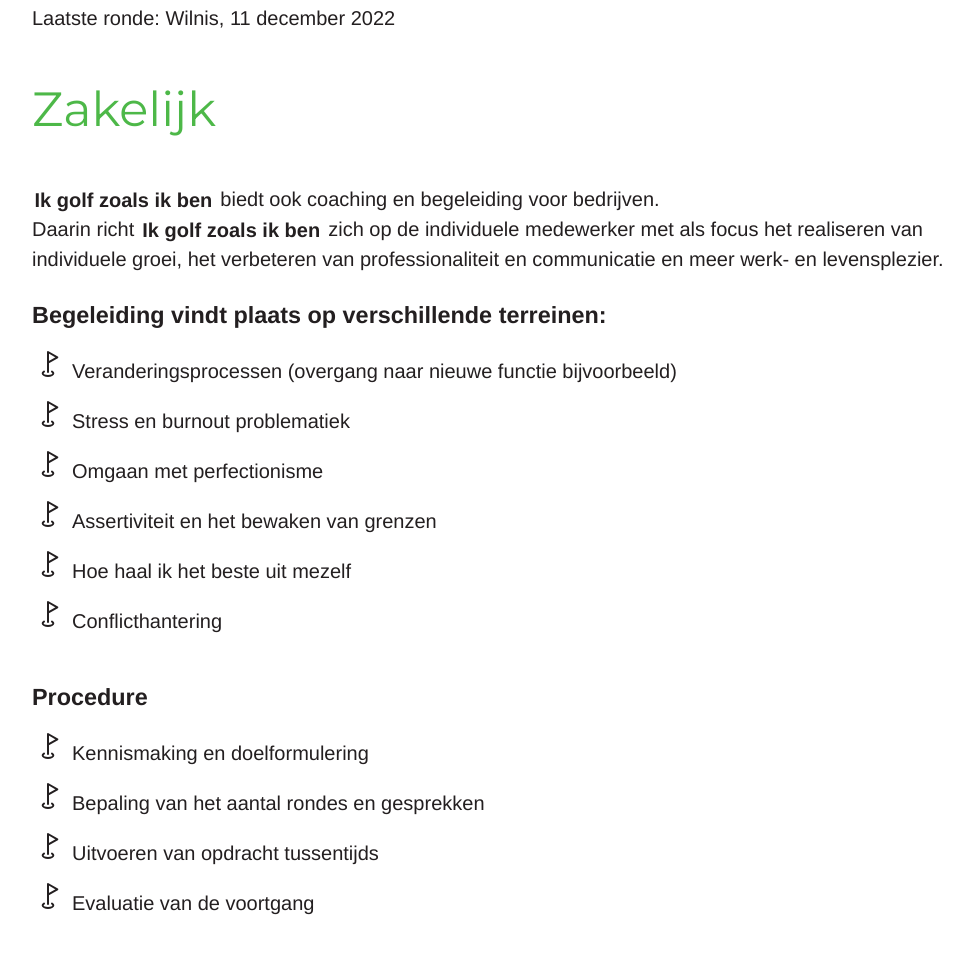
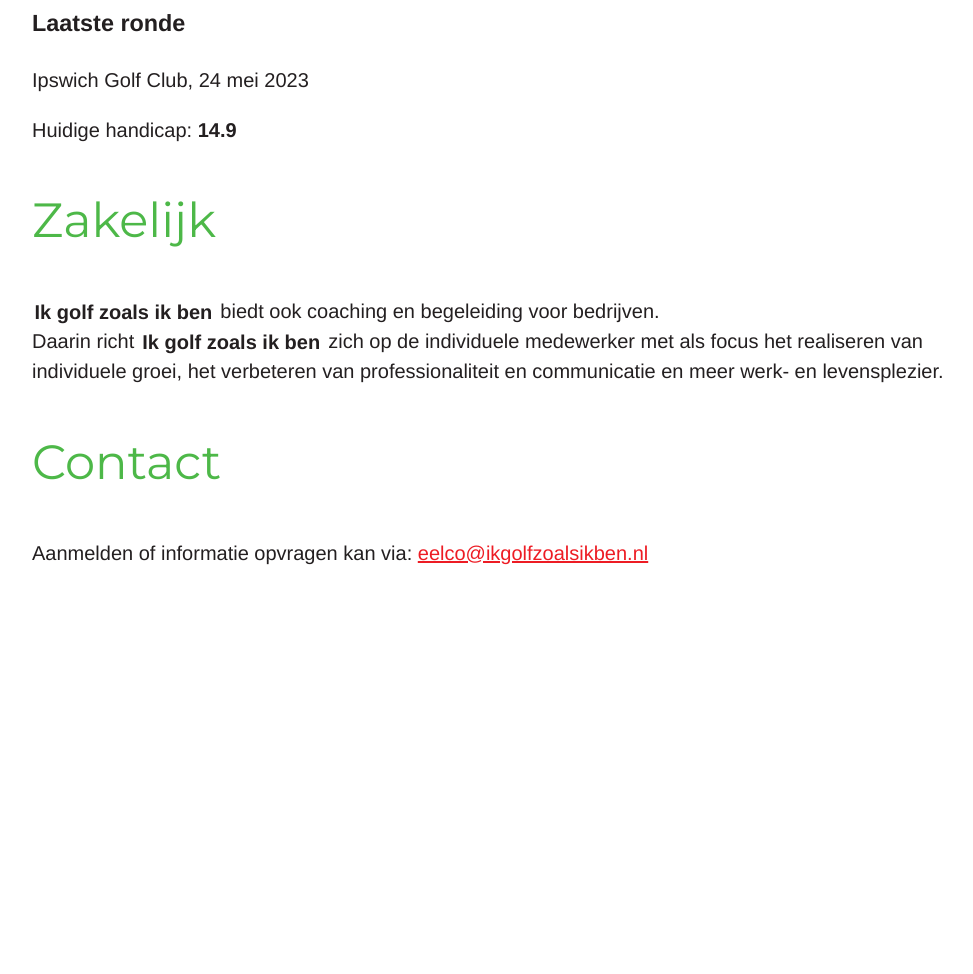
Before and after one commit to Eles72/ikgolfzoalsikben.nl, a plain HTML site: page index.html in a window 1280 px wide. Shown: the part 3826-4800 px from the top of the page, without its empty margins (148-1121 px from the left). After the commit the page ends 4514 px from the top, so only its background shows below. Drawn offline with Linux system fonts and the light colour scheme.

Commit message:
Update index.html

```diff
--- a/index.html
+++ b/index.html
@@ -10,7 +10,6 @@
     <link href="https://fonts.googleapis.com/css2?family=Montserrat&display=swap" rel="stylesheet">
     <link rel="stylesheet" href="./static/css/styles.css">
 
-    <script src="./static/js/scripts.js" defer></script>
 </head>
 <body>
     <header id="introductie">
@@ -199,104 +198,16 @@
                 </li>
             </ul>
 
-            <p>Eelco Olde is GZ-psycholoog, systeemtherapeut i.o. en EMDR practitioner. Huidige handicap: 17,0</p>
+            <p>Eelco Olde is GZ-psycholoog, systeemtherapeut i.o. en EMDR practitioner. </p>
 
-            <p>Laatste ronde: Wilnis, <time>11 december 2022</time></p>
+            <h3>Laatste ronde</h3>
+            <p>Ipswich Golf Club, <time>24 mei 2023</time></p>
+            <p>Huidige handicap: <strong>14.9</strong></p>
         </section>
 
         <section id="zakelijk">
             <h2>Zakelijk</h2>
             <p><em>Ik golf zoals ik ben</em> biedt ook coaching en begeleiding voor bedrijven. <br>Daarin richt <em>Ik golf zoals ik ben</em> zich op de individuele medewerker met als focus het realiseren van individuele groei, het verbeteren van professionaliteit en communicatie en meer werk- en levensplezier.</p>
-
-            <h3>Begeleiding vindt plaats op verschillende terreinen:</h3>
-
-            <ul>
-                <li>
-                    <svg width="32" height="32" viewBox="0 0 24 24" stroke-width="1.5" stroke="currentColor" fill="none" stroke-linecap="round" stroke-linejoin="round">
-                        <path stroke="none" d="M0 0h24v24H0z" fill="none"/>
-                        <path d="M12 18v-15l7 4l-7 4" />
-                        <path d="M9 17.67c-.62 .36 -1 .82 -1 1.33c0 1.1 1.8 2 4 2s4 -.9 4 -2c0 -.5 -.38 -.97 -1 -1.33" />
-                    </svg>
-                    Veranderingsprocessen (overgang naar nieuwe functie bijvoorbeeld)
-                </li>
-                <li>
-                    <svg width="32" height="32" viewBox="0 0 24 24" stroke-width="1.5" stroke="currentColor" fill="none" stroke-linecap="round" stroke-linejoin="round">
-                        <path stroke="none" d="M0 0h24v24H0z" fill="none"/>
-                        <path d="M12 18v-15l7 4l-7 4" />
-                        <path d="M9 17.67c-.62 .36 -1 .82 -1 1.33c0 1.1 1.8 2 4 2s4 -.9 4 -2c0 -.5 -.38 -.97 -1 -1.33" />
-                    </svg>
-                    Stress en burnout problematiek
-                </li>
-                <li>
-                    <svg width="32" height="32" viewBox="0 0 24 24" stroke-width="1.5" stroke="currentColor" fill="none" stroke-linecap="round" stroke-linejoin="round">
-                        <path stroke="none" d="M0 0h24v24H0z" fill="none"/>
-                        <path d="M12 18v-15l7 4l-7 4" />
-                        <path d="M9 17.67c-.62 .36 -1 .82 -1 1.33c0 1.1 1.8 2 4 2s4 -.9 4 -2c0 -.5 -.38 -.97 -1 -1.33" />
-                    </svg>
-                    Omgaan met perfectionisme
-                </li>
-                <li>
-                    <svg width="32" height="32" viewBox="0 0 24 24" stroke-width="1.5" stroke="currentColor" fill="none" stroke-linecap="round" stroke-linejoin="round">
-                        <path stroke="none" d="M0 0h24v24H0z" fill="none"/>
-                        <path d="M12 18v-15l7 4l-7 4" />
-                        <path d="M9 17.67c-.62 .36 -1 .82 -1 1.33c0 1.1 1.8 2 4 2s4 -.9 4 -2c0 -.5 -.38 -.97 -1 -1.33" />
-                    </svg>
-                    Assertiviteit en het bewaken van grenzen
-                </li>
-                <li>
-                    <svg width="32" height="32" viewBox="0 0 24 24" stroke-width="1.5" stroke="currentColor" fill="none" stroke-linecap="round" stroke-linejoin="round">
-                        <path stroke="none" d="M0 0h24v24H0z" fill="none"/>
-                        <path d="M12 18v-15l7 4l-7 4" />
-                        <path d="M9 17.67c-.62 .36 -1 .82 -1 1.33c0 1.1 1.8 2 4 2s4 -.9 4 -2c0 -.5 -.38 -.97 -1 -1.33" />
-                    </svg>
-                    Hoe haal ik het beste uit mezelf
-                </li>
-                <li>
-                    <svg width="32" height="32" viewBox="0 0 24 24" stroke-width="1.5" stroke="currentColor" fill="none" stroke-linecap="round" stroke-linejoin="round">
-                        <path stroke="none" d="M0 0h24v24H0z" fill="none"/>
-                        <path d="M12 18v-15l7 4l-7 4" />
-                        <path d="M9 17.67c-.62 .36 -1 .82 -1 1.33c0 1.1 1.8 2 4 2s4 -.9 4 -2c0 -.5 -.38 -.97 -1 -1.33" />
-                    </svg>
-                    Conflicthantering
-                </li>
-            </ul>
-
-            <h3>Procedure</h3>
-
-            <ul>
-                <li>
-                    <svg width="32" height="32" viewBox="0 0 24 24" stroke-width="1.5" stroke="currentColor" fill="none" stroke-linecap="round" stroke-linejoin="round">
-                        <path stroke="none" d="M0 0h24v24H0z" fill="none"/>
-                        <path d="M12 18v-15l7 4l-7 4" />
-                        <path d="M9 17.67c-.62 .36 -1 .82 -1 1.33c0 1.1 1.8 2 4 2s4 -.9 4 -2c0 -.5 -.38 -.97 -1 -1.33" />
-                    </svg>
-                    Kennismaking en doelformulering
-                </li>
-                <li>
-                    <svg width="32" height="32" viewBox="0 0 24 24" stroke-width="1.5" stroke="currentColor" fill="none" stroke-linecap="round" stroke-linejoin="round">
-                        <path stroke="none" d="M0 0h24v24H0z" fill="none"/>
-                        <path d="M12 18v-15l7 4l-7 4" />
-                        <path d="M9 17.67c-.62 .36 -1 .82 -1 1.33c0 1.1 1.8 2 4 2s4 -.9 4 -2c0 -.5 -.38 -.97 -1 -1.33" />
-                    </svg>
-                    Bepaling van het aantal rondes en gesprekken
-                </li>
-                <li>
-                    <svg width="32" height="32" viewBox="0 0 24 24" stroke-width="1.5" stroke="currentColor" fill="none" stroke-linecap="round" stroke-linejoin="round">
-                        <path stroke="none" d="M0 0h24v24H0z" fill="none"/>
-                        <path d="M12 18v-15l7 4l-7 4" />
-                        <path d="M9 17.67c-.62 .36 -1 .82 -1 1.33c0 1.1 1.8 2 4 2s4 -.9 4 -2c0 -.5 -.38 -.97 -1 -1.33" />
-                    </svg>
-                    Uitvoeren van opdracht tussentijds
-                </li>
-                <li>
-                    <svg width="32" height="32" viewBox="0 0 24 24" stroke-width="1.5" stroke="currentColor" fill="none" stroke-linecap="round" stroke-linejoin="round">
-                        <path stroke="none" d="M0 0h24v24H0z" fill="none"/>
-                        <path d="M12 18v-15l7 4l-7 4" />
-                        <path d="M9 17.67c-.62 .36 -1 .82 -1 1.33c0 1.1 1.8 2 4 2s4 -.9 4 -2c0 -.5 -.38 -.97 -1 -1.33" />
-                    </svg>
-                    Evaluatie van de voortgang
-                </li>
-            </ul>
         </section>
 
         <footer id="contact">
```
